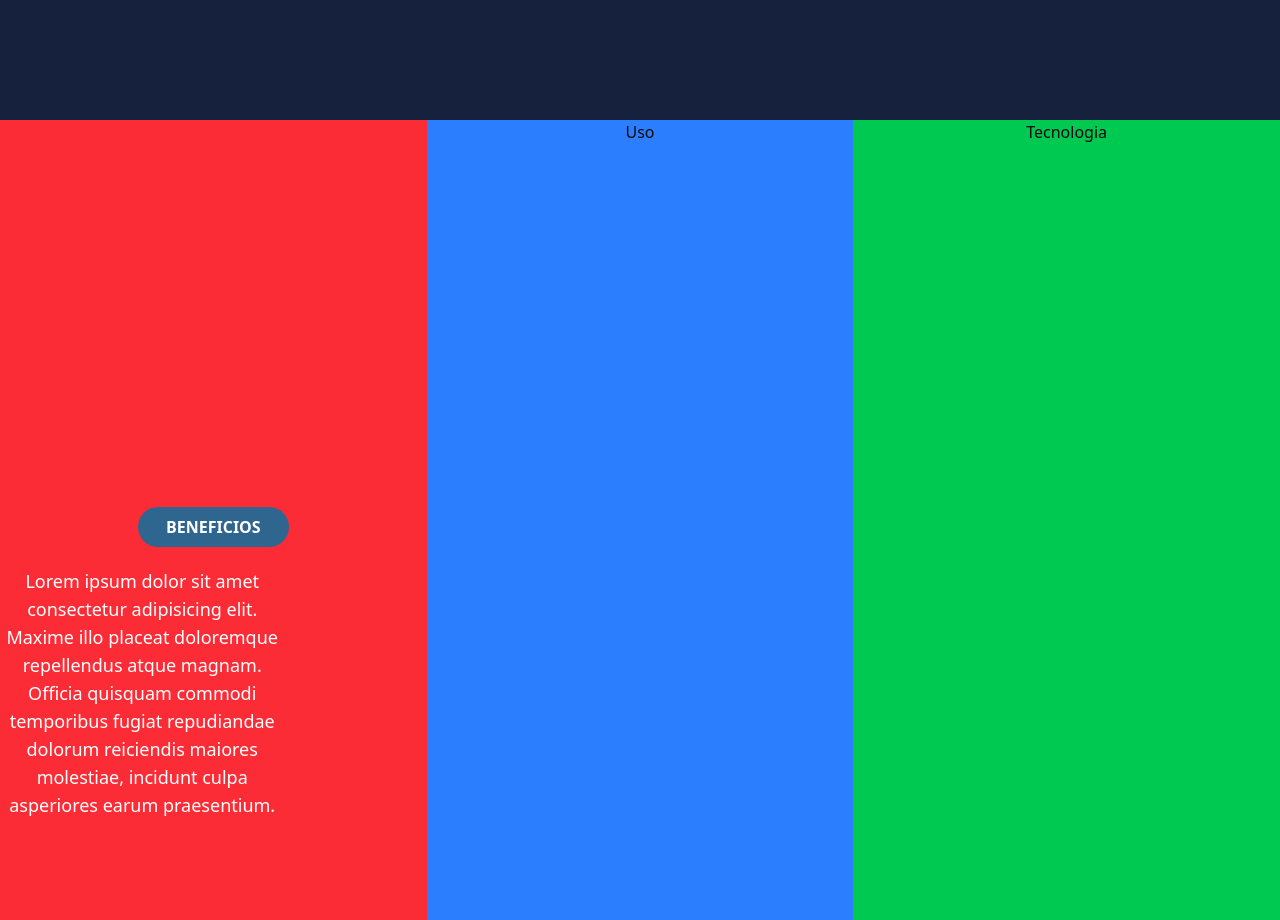
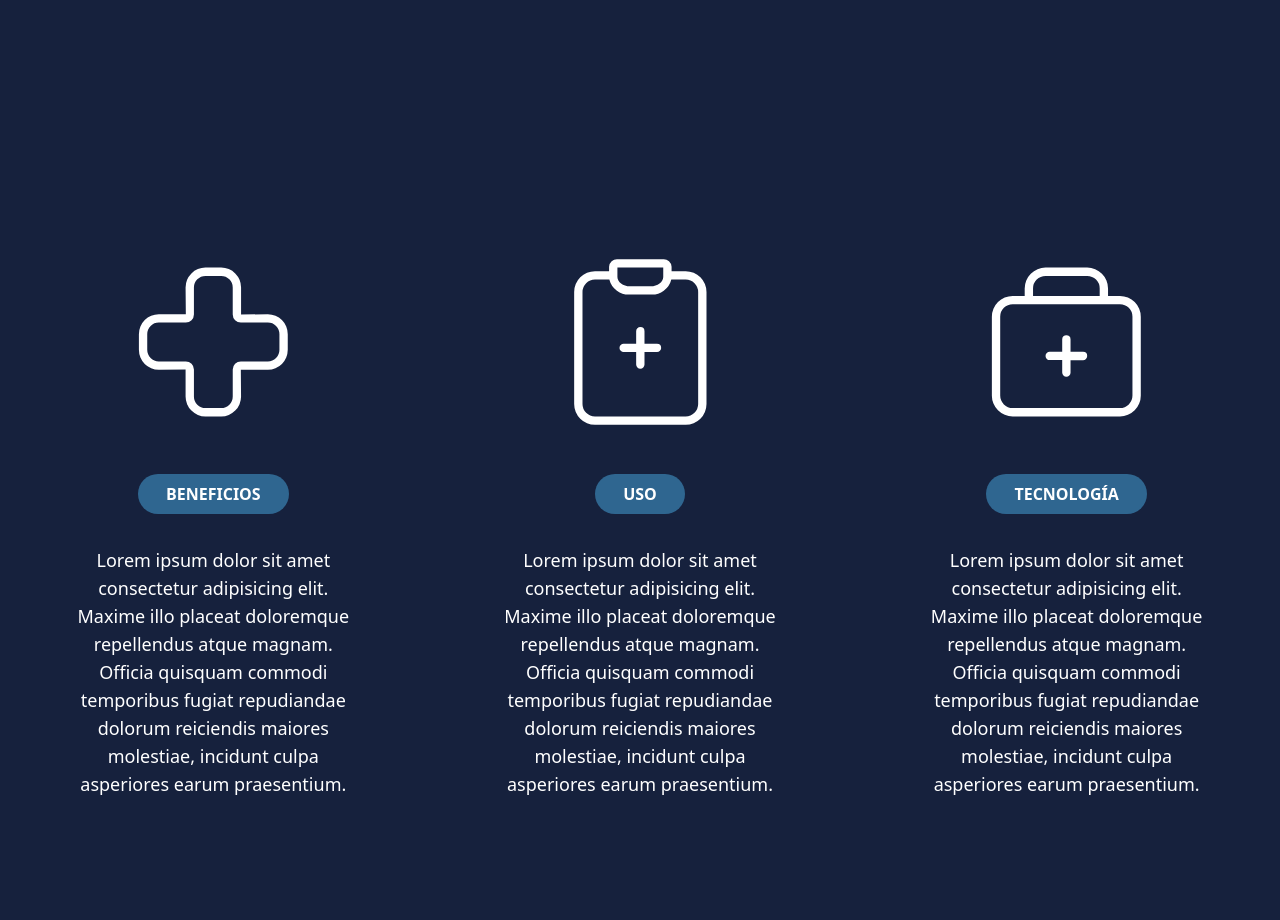
Before and after one commit to RaymondDB/CheckMed-AI, a React (Vite) app in the folder client/: page /homepage in a window 1280 px wide. Shown: the part 680-1600 px from the top of the page. Built offline with nearby package versions, Linux system fonts and the light colour scheme.

Commit message:
maquetacion y estilos integrados (Home Page)

```diff
--- a/client/src/pages/Homepage.jsx
+++ b/client/src/pages/Homepage.jsx
@@ -1,13 +1,11 @@
 import React from "react";
 import medImg from "../assets/296571-ffffff.svg";
+import { CiMedicalCross, CiMedicalClipboard, CiMedicalCase } from "react-icons/ci";
 
 function Homepage() {
   return (
     <>
       <div className="flex relative justify-center items-center bg-fondo bg-no-repeat bg-cover h-screen w-screen">
-        {/*<header className="flex bg-[var(--color-secondary)] w-full h-1/8 justify-center items-center text-white">
-        <h1 className="text-2xl font-bold">Check-Med</h1>
-      </header>*/}
         <section className="flex justify-center items-center w-full h-7/8 pt-10">
           <div className="flex justify-center items-center h-full w-1/2">
             <img src={medImg} alt="hola" className="w-2/3 h-2/3" />
@@ -36,14 +34,14 @@ function Homepage() {
       </div>
 
       <div className="flex relative bg-[var(--color-primary)] h-screen w-screen">
-        <article className="flex flex-col justify-center items-center bg-red-500 h-full w-2/6 gap-5">
-          <div className="bg-cover h-2/6"></div>
+        <article className="flex flex-col justify-center items-center h-full w-2/6 gap-8">
+          <div className="flex justify-center items-center bg-cover h-2/8 w-full"><CiMedicalCross className="text-white h-full w-full"/></div>
           <div>
             <h1 className="bg-[var(--color-secondary)] px-7 py-2 rounded-full text-white font-bold uppercase">
               Beneficios
             </h1>
           </div>
-          <div>
+          <div className="flex justify-center items-center">
             <p className="text-center text-wrap w-2/3 text-white text-lg">
               Lorem ipsum dolor sit amet consectetur adipisicing elit. Maxime
               illo placeat doloremque repellendus atque magnam. Officia quisquam
@@ -53,11 +51,38 @@ function Homepage() {
           </div>
         </article>
 
-        <article className="flex flex-col items-center bg-blue-500 h-full w-2/6">
-          <h1>Uso</h1>
+        <article className="flex flex-col justify-center items-center h-full w-2/6 gap-8">
+          <div className="flex justify-center items-center bg-cover h-2/8 w-full"><CiMedicalClipboard  className="text-white h-full w-full"/></div>
+          <div>
+            <h1 className="bg-[var(--color-secondary)] px-7 py-2 rounded-full text-white font-bold uppercase">
+              Uso
+            </h1>
+          </div>
+          <div className="flex justify-center items-center">
+            <p className="text-center text-wrap w-2/3 text-white text-lg">
+              Lorem ipsum dolor sit amet consectetur adipisicing elit. Maxime
+              illo placeat doloremque repellendus atque magnam. Officia quisquam
+              commodi temporibus fugiat repudiandae dolorum reiciendis maiores
+              molestiae, incidunt culpa asperiores earum praesentium.
+            </p>
+          </div>
         </article>
-        <article className="flex flex-col items-center bg-green-500 h-full w-2/6">
-          <h1>Tecnologia</h1>
+
+        <article className="flex flex-col justify-center items-center h-full w-2/6 gap-8">
+          <div className="flex justify-center items-center bg-cover h-2/8 w-full"><CiMedicalCase className="text-white h-full w-full"/></div>
+          <div>
+            <h1 className="bg-[var(--color-secondary)] px-7 py-2 rounded-full text-white font-bold uppercase">
+              Tecnología
+            </h1>
+          </div>
+          <div className="flex justify-center items-center">
+            <p className="text-center text-wrap w-2/3 text-white text-lg">
+              Lorem ipsum dolor sit amet consectetur adipisicing elit. Maxime
+              illo placeat doloremque repellendus atque magnam. Officia quisquam
+              commodi temporibus fugiat repudiandae dolorum reiciendis maiores
+              molestiae, incidunt culpa asperiores earum praesentium.
+            </p>
+          </div>
         </article>
       </div>
     </>
```
Also changed, not shown: 1 other file (tests, documents, lock files or other folders).
